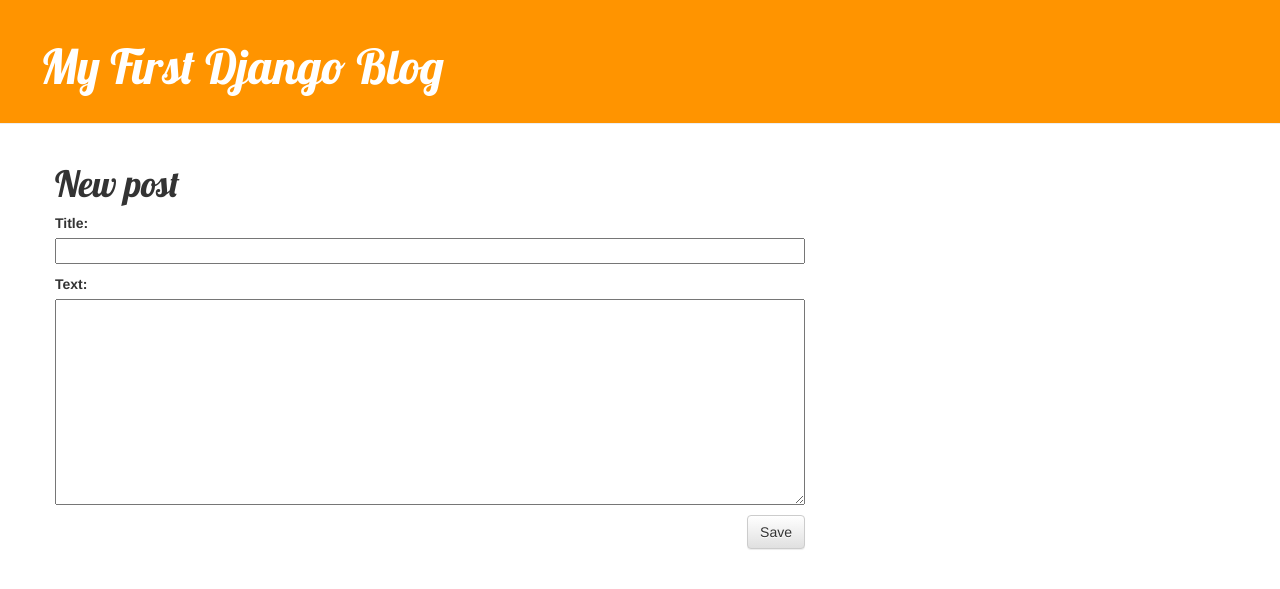
After one commit to AndreyBorey/my-first-blog, a Django app: page /post/new/ in a window 1280 px wide. The commit adds this page. Shown: the top 589 px of the page. Run offline with Django 3.2, Linux system fonts and the light colour scheme; some libraries are stand-ins or nearby versions.

Commit message:
Added views to create/edit blog post inside the site.

```diff
--- /dev/null
+++ b/blog/blog.py
@@ -0,0 +1,2 @@
+from django import forms
+from .models import Post
--- /dev/null
+++ b/blog/forms.py
@@ -0,0 +1,9 @@
+from django import forms
+from .models import Post
+
+
+class PostForm(forms.ModelForm):
+
+    class Meta:
+        model = Post
+        fields = ('title', 'text',)
--- a/blog/templates/blog/base.html
+++ b/blog/templates/blog/base.html
@@ -1,14 +1,26 @@
 {% load static %}
 <html>
     <head>
-        <title>Django Girls blog</title>
+        <title>My First Django Blog</title>
         <link rel="stylesheet" href="//maxcdn.bootstrapcdn.com/bootstrap/3.2.0/css/bootstrap.min.css">
         <link rel="stylesheet" href="//maxcdn.bootstrapcdn.com/bootstrap/3.2.0/css/bootstrap-theme.min.css">
         <link href='//fonts.googleapis.com/css?family=Lobster&subset=latin,latin-ext' rel='stylesheet' type='text/css'>
         <link rel="stylesheet" href="{% static 'css/blog.css' %}">
     </head>
     <body>
-        {% block content %}
-        {% endblock %}
+        <div class="page-header">
+            {% if user.is_authenticated %}
+                <a href="{% url 'post_new' %}" class="top-menu"><span class="glyphicon glyphicon-plus"></span></a>
+            {% endif %}
+            <h1><a href="/">My First Django Blog</a></h1>
+        </div>
+        <div class="content container">
+            <div class="row">
+                <div class="col-md-8">
+                    {% block content %}
+                    {% endblock %}
+                </div>
+            </div>
+        </div>
     </body>
 </html>
--- a/blog/templates/blog/post_detail.html
+++ b/blog/templates/blog/post_detail.html
@@ -7,6 +7,7 @@
                 {{ post.published_date }}
             </div>
         {% endif %}
+        <a class="btn btn-default" href="{% url 'post_edit' pk=post.pk %}"><span class="glyphicon glyphicon-pencil"></span></a>
         <h1>{{ post.title }}</h1>
         <p>{{ post.text|linebreaksbr }}</p>
     </div>
--- /dev/null
+++ b/blog/templates/blog/post_edit.html
@@ -0,0 +1,9 @@
+{% extends 'blog/base.html' %}
+
+{% block content %}
+    <h1>New post</h1>
+    <form method="POST" class="post-form">{% csrf_token %}
+        {{ form.as_p }}
+        <button type="submit" class="save btn btn-default">Save</button>
+    </form>
+{% endblock %}
--- a/blog/urls.py
+++ b/blog/urls.py
@@ -3,4 +3,6 @@
 urlpatterns = [
     path('', views.post_list, name='post_list'),
     path('post/<int:pk>/', views.post_detail, name='post_detail'),
+    path('post/new/', views.post_new, name='post_new'),
+    path('post/<int:pk>/edit/', views.post_edit, name='post_edit'),
 ]
--- a/blog/views.py
+++ b/blog/views.py
@@ -1,6 +1,8 @@
 from django.shortcuts import render, get_object_or_404
 from django.utils import timezone
 from .models import Post
+from .forms import PostForm
+from django.shortcuts import redirect
 
 
 def post_list(request):
@@ -10,3 +12,30 @@
 def post_detail(request, pk):
     post = get_object_or_404(Post, pk=pk)
     return render(request, 'blog/post_detail.html', {'post': post})
+
+def post_new(request):
+    if request.method == "POST":
+        form = PostForm(request.POST)
+        if form.is_valid():
+            post = form.save(commit=False)
+            post.author = request.user
+            post.published_date = timezone.now()
+            post.save()
+            return redirect('post_detail', pk=post.pk)
+    else:
+        form = PostForm()
+    return render(request, 'blog/post_edit.html', {'form': form})
+
+def post_edit(request, pk):
+    post = get_object_or_404(Post, pk=pk)
+    if request.method == "POST":
+        form = PostForm(request.POST, instance=post)
+        if form.is_valid():
+            post = form.save(commit=False)
+            post.author = request.user
+            post.published_date = timezone.now()
+            post.save()
+            return redirect('post_detail', pk=post.pk)
+    else:
+        form = PostForm(instance=post)
+    return render(request, 'blog/post_edit.html', {'form': form})
```
